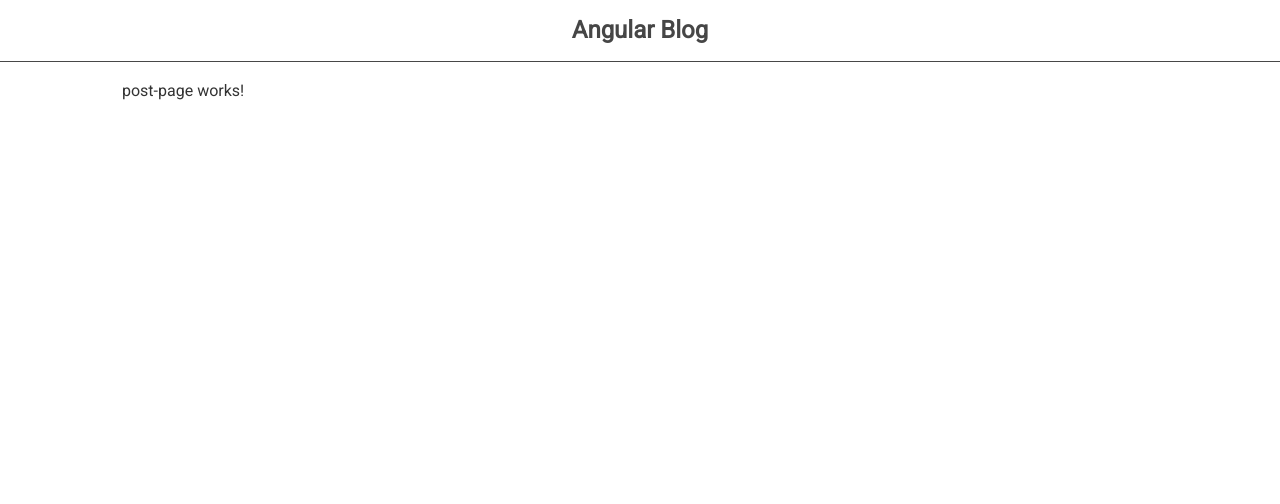
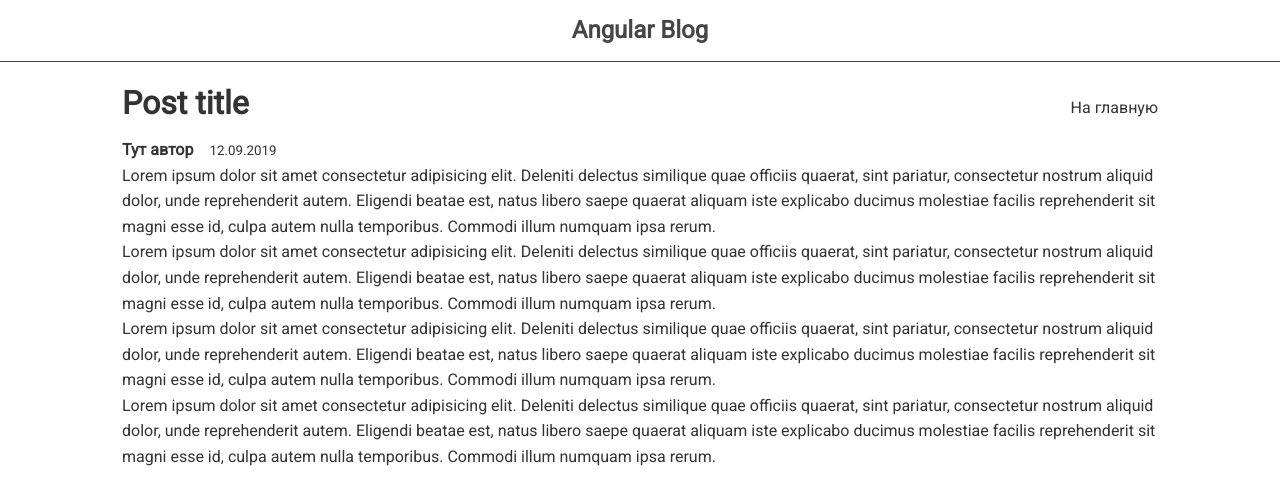
Before and after one commit to alexandr74736/project-diary-git-new, an Angular app: page /post/1 in a window 1280 px wide. Shown: the top 504 px of the page. Built offline with nearby package versions, Linux system fonts and the light colour scheme.

Commit message:
Created routing for admin-layout and created example for  post-page

```diff
--- a/src/app/admin/shared/components/admin-layout/admin-layout.component.html
+++ b/src/app/admin/shared/components/admin-layout/admin-layout.component.html
@@ -1,2 +1,21 @@
-<h1>Admin Layout</h1>
-<router-outlet></router-outlet>
+<nav class="navbar bg-primary">
+    <h1>
+        <a routerLink="/">Angular Admin</a>
+    </h1>
+
+    <ul>
+        <li routerLinkActive="active">
+            <a [routerLink]="['/admin', 'dashboard']">Главная</a>
+        </li>
+        <li routerLinkActive="active">
+            <a [routerLink]="['/admin', 'create']">Создать</a>
+        </li>
+        <li>
+            <a href="#" (click)="logout($event)">Выход</a>
+        </li>
+    </ul>
+</nav>
+
+<div class="container">
+    <router-outlet></router-outlet>
+</div>
--- a/src/app/admin/shared/components/admin-layout/admin-layout.component.ts
+++ b/src/app/admin/shared/components/admin-layout/admin-layout.component.ts
@@ -1,4 +1,5 @@
 import { Component, OnInit } from '@angular/core';
+import { Router } from '@angular/router';
 
 @Component({
   selector: 'app-admin-layout',
@@ -7,9 +8,14 @@
 })
 export class AdminLayoutComponent implements OnInit {
 
-  constructor() { }
+  constructor(private router: Router) { }
 
   ngOnInit(): void {
   }
 
+
+  logout(event: Event) {
+    event.preventDefault()
+    this.router.navigate(['/admin', 'login'])
+  }
 }
--- a/src/app/post-page/post-page.component.html
+++ b/src/app/post-page/post-page.component.html
@@ -1 +1,19 @@
-<p>post-page works!</p>
+<div class="post">
+    <div class="header">
+        <h1>Post title</h1>
+
+        <button routerLink="/" class="btn btn-link">На главную</button>
+    </div>
+
+    <div class="info">
+        <strong>Тут автор</strong>
+        <small>12.09.2019</small>
+    </div>
+
+    <div>
+        <p>Lorem ipsum dolor sit amet consectetur adipisicing elit. Deleniti delectus similique quae officiis quaerat, sint pariatur, consectetur nostrum aliquid dolor, unde reprehenderit autem. Eligendi beatae est, natus libero saepe quaerat aliquam iste explicabo ducimus molestiae facilis reprehenderit sit magni esse id, culpa autem nulla temporibus. Commodi illum numquam ipsa rerum.</p>
+        <p>Lorem ipsum dolor sit amet consectetur adipisicing elit. Deleniti delectus similique quae officiis quaerat, sint pariatur, consectetur nostrum aliquid dolor, unde reprehenderit autem. Eligendi beatae est, natus libero saepe quaerat aliquam iste explicabo ducimus molestiae facilis reprehenderit sit magni esse id, culpa autem nulla temporibus. Commodi illum numquam ipsa rerum.</p>
+        <p>Lorem ipsum dolor sit amet consectetur adipisicing elit. Deleniti delectus similique quae officiis quaerat, sint pariatur, consectetur nostrum aliquid dolor, unde reprehenderit autem. Eligendi beatae est, natus libero saepe quaerat aliquam iste explicabo ducimus molestiae facilis reprehenderit sit magni esse id, culpa autem nulla temporibus. Commodi illum numquam ipsa rerum.</p>
+        <p>Lorem ipsum dolor sit amet consectetur adipisicing elit. Deleniti delectus similique quae officiis quaerat, sint pariatur, consectetur nostrum aliquid dolor, unde reprehenderit autem. Eligendi beatae est, natus libero saepe quaerat aliquam iste explicabo ducimus molestiae facilis reprehenderit sit magni esse id, culpa autem nulla temporibus. Commodi illum numquam ipsa rerum.</p>
+    </div>
+</div>
--- a/src/app/post-page/post-page.component.scss
+++ b/src/app/post-page/post-page.component.scss
@@ -0,0 +1,19 @@
+.post {
+
+    .header {
+        display: flex;
+        justify-content: space-between;
+        align-items: center;
+    }
+
+
+    h1 {
+        margin-bottom: .5rem;
+    }
+
+    .info {
+        strong {
+            margin-right: 1rem;
+        }
+    }
+}
```
